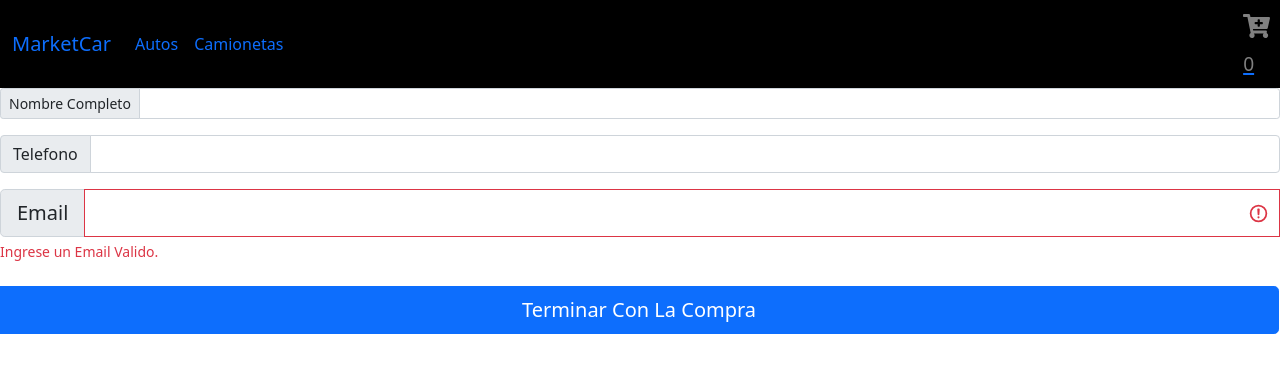
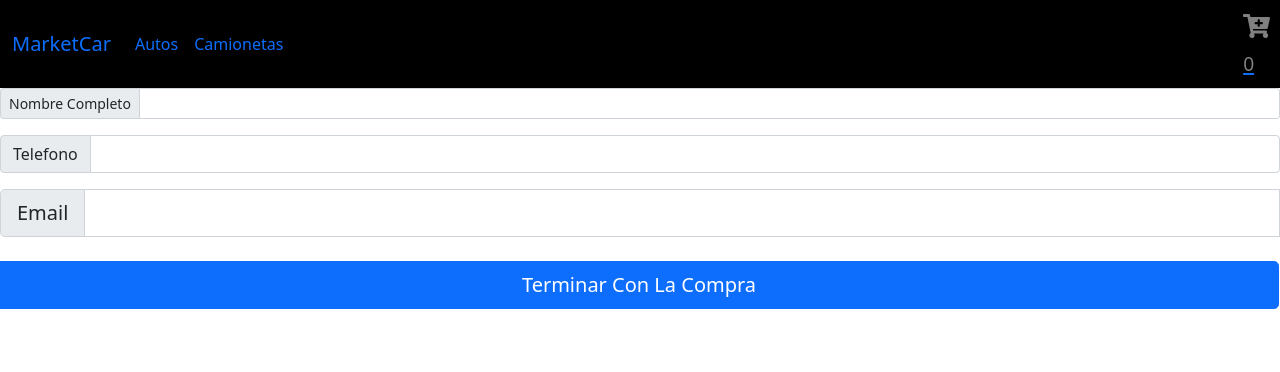
Before and after one commit to GonzaPez/entregaClase2, a React (Create React App) app in the folder apptienda/: page /Checkout in a window 1280 px wide. Shown: the top 372 px of the page. Built offline with nearby package versions, Linux system fonts and the light colour scheme.

Commit message:
EntregaFinal3

```diff
--- a/apptienda/src/componentes/Checkout/Checkout.jsx
+++ b/apptienda/src/componentes/Checkout/Checkout.jsx
@@ -1,4 +1,4 @@
-import React,  {useState} from "react";
+import React,  {useState, useEffect} from "react";
 import Swal from "sweetalert2";
 import { chequearSiEstaVacio } from "../../Helpers";
 import { getFirestore } from "../../services/getFirebase";
@@ -26,9 +26,19 @@ const generarTicket = async () =>{
     const db = getFirestore();
   const collection = db.collection("Ordenes");
   const doc = await collection.add(datos);
+
   console.log(datos)
+
+  console.log(doc.id)
+
   resetCart()
-  Swal.fire("Su orden ha sido creada", "Genial!!, Muchas Gracias Por la Compra!");
+
+  Swal.fire({
+    icon:'success',
+    title:'SU NUMERO DE ORDEN ES',
+      html: `<h3> <b>#${doc.id}</b> </h3> <h6>GRACIAS POR SU COMPRA</h6>`,
+       });
+
   } catch (error) {
     console.log(error)
 
@@ -76,14 +86,14 @@ const generarTicket = async () =>{
           name="mail"
           value={mail}
           onChange={handleChange}
-          class="form-control is-invalid"
+          className="form-control"
           id="validationServerUsername"
           aria-describedby="inputGroupPrepend3 validationServerUsernameFeedback"
           required
         />
-        <div id="validationServerUsernameFeedback" className="invalid-feedback">
+        {/* <div id="validationServerUsernameFeedback" className="invalid-feedback">
           Ingrese un Email Valido.
-        </div>
+        </div> */}
         <button
                 onClick={generarTicket}
                 className="btn btn-primary w-100 my-4"
--- a/apptienda/src/componentes/ItemDetail/ItemDetail.jsx
+++ b/apptienda/src/componentes/ItemDetail/ItemDetail.jsx
@@ -14,6 +14,7 @@ const ItemDetail = ({ autos }) => {
           />
           <h2 className="card-title">{autos.nombre}</h2>
           <h2 className="card-title">{autos.detalle}</h2>
+          <h3 className="card-title">Precio Unitario ${autos.precio}</h3>
           <h3 className="card-subtitle mb-2 text-muted">Oportunidad!!!</h3>
           <p className="card-text">
             Todos los modelos cuentan con amplia financiacion.
```
